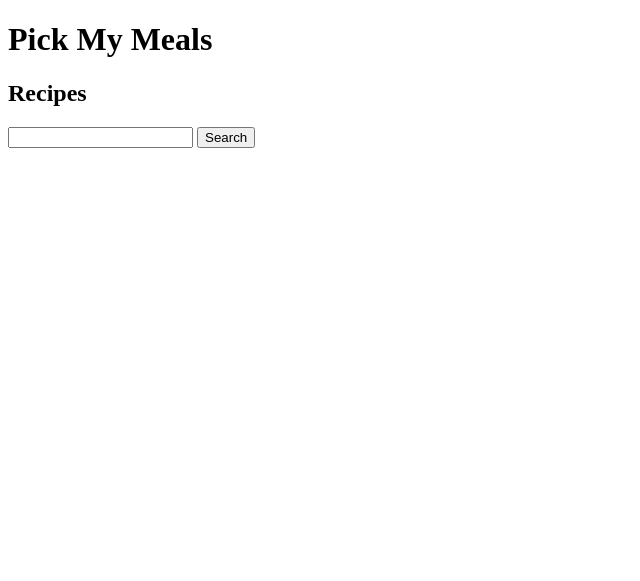
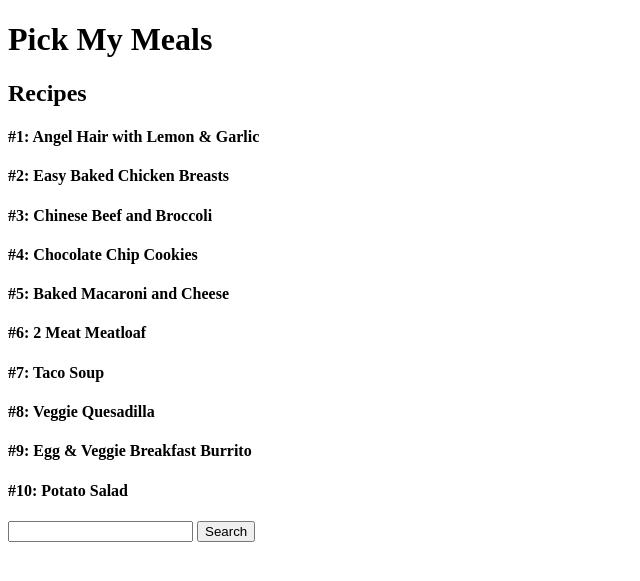
Before and after one commit to caiton1/CS386-Meal-Creation-App, a Flask app: page / in a window 1280 px wide. Shown: the top 581 px of the page, without its empty margins (0-640 px from the left). Run offline with Flask 3, Linux system fonts and the light colour scheme.

Commit message:
Update index.html

```diff
--- a/website/templates/index.html
+++ b/website/templates/index.html
@@ -11,6 +11,16 @@
 
     <main>
         <h2>Recipes</h2>
+        <h4> #1:   Angel Hair with Lemon & Garlic </h4>
+        <h4>#2:   Easy Baked Chicken Breasts</h4>
+        <h4>#3:   Chinese Beef and Broccoli</h4>
+        <h4>#4:   Chocolate Chip Cookies</h4>
+        <h4>#5:   Baked Macaroni and Cheese</h4>
+        <h4>#6:   2 Meat Meatloaf</h4>
+        <h4>#7:   Taco Soup</h4>
+        <h4>#8:   Veggie Quesadilla</h4>
+        <h4>#9:   Egg & Veggie Breakfast Burrito</h4>
+        <h4>#10:  Potato Salad</h4>
     </main>
 
     <form>
```
